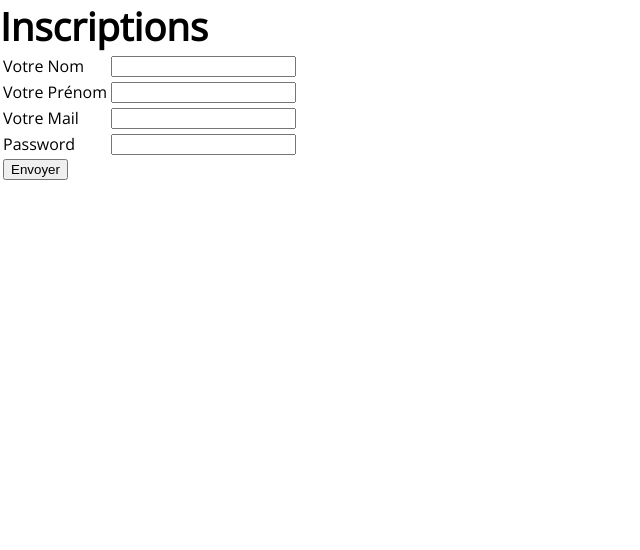
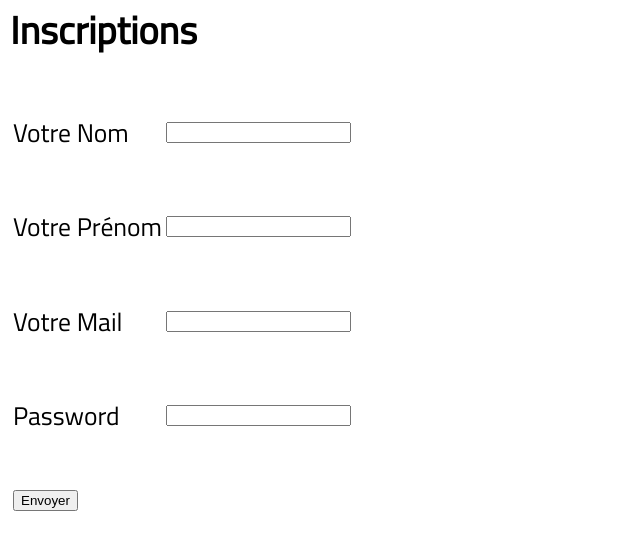
Before and after one commit to tpasqual01/Camagru, a PHP site: page / in a window 1280 px wide. Shown: the top 550 px of the page, without its empty margins (0-640 px from the left). Run offline with PHP 8.4, Linux system fonts and the light colour scheme; data that the repository does not hold is empty.

Commit message:
Add files via upload

```diff
--- a/FormPrint.class.php
+++ b/FormPrint.class.php
@@ -33,11 +33,13 @@ Class CFormPrint{
     {
     	print ('<h2 class="FormTitre">'.$Titre.'</h2>');
     	print($Tab[0]);
+    	print('<p>');
         print('<table>');
         for ($key = 1; $key <=count($Tab);$key = $key + 2)
-			echo '<tr><td>'.$Tab[$key].'</td><td>'.$Tab[$key + 1].'</td></tr>';
+			echo '<tr><td>'.'<p>'.$Tab[$key].'</p>'.'</td><td>'.$Tab[$key + 1].'</td></tr>';
         print('</table>');
         print('</form>');
+        print('</p>');
         return;
     }
 }
--- a/base.css
+++ b/base.css
@@ -1,15 +1,15 @@
 
 body {
-	margin : 0px ;
-	padding : 0px;
+	margin : 0px 0px 0px 10px ;
+	padding : 0px 0px 0px 0px;
 	color: #000000;
 	background-color:#FFFFFF;
 /*background-image:  url('images/fond.jpg');
 background-position: 0 0;
 background-attachment:fixed;
 background-repeat:repeat; */
-	font-family: 'Titillium Web', sans-serif;
-	font-family: 'Open Sans', sans-serif;
+	/*font-family: 'Titillium Web', sans-serif;*/
+	/*font-family: 'Open Sans', sans-serif;*/
 }
 
 h1	{
@@ -19,12 +19,15 @@ h1	{
 	}
 
 h2	{
+	font-family: 'Titillium Web', sans-serif;
+	font-size: 3vw;
 	color: #000000;
 	margin: 0;
-	font-size: 3vw;
+
 	}
 
 
 p	{
-	font-size: 0.8vw;
+	font-family: 'Titillium Web', sans-serif;
+	font-size: 2vw;
 	}
```
